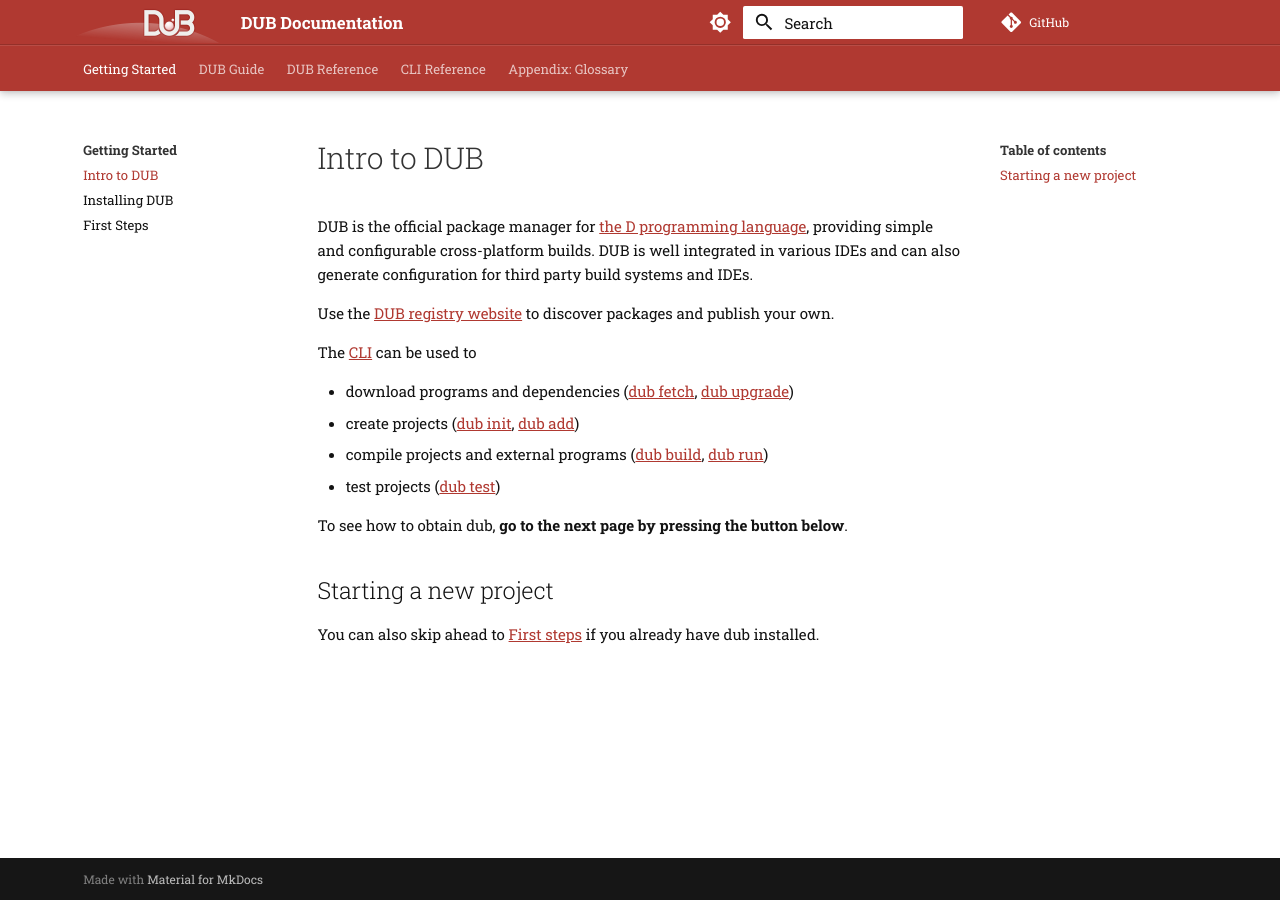
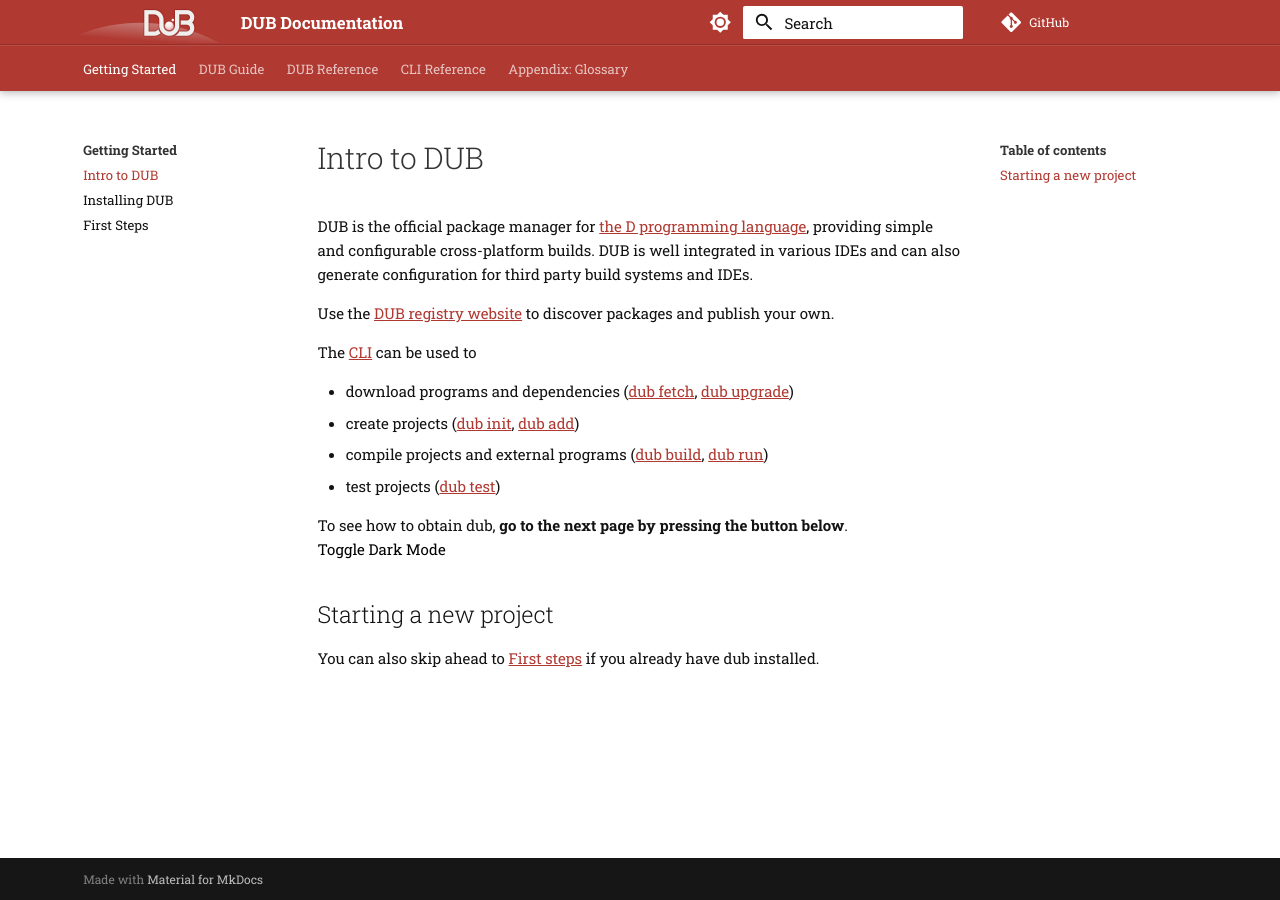
Before and after one commit to dlang/dub-docs, an MkDocs documentation site: the page built from docs/index.md, in a window 1280 px wide. Built offline with MkDocs 1.6.1 and Material for MkDocs 9.7.7, drawn with Linux system fonts in a browser that asks for light colours; comment, search, counter and statistics services are not loaded.

Commit message:
darkmode added

```diff
--- a/docs/index.md
+++ b/docs/index.md
@@ -10,6 +10,7 @@
 - test projects ([dub test](cli-reference/dub-test.md))
 
 To see how to obtain dub, **go to the next page by pressing the button below**.
+<button id="theme-toggle">Toggle Dark Mode</button>
 
 <!-- old docs anchors for index page, all link to first steps -->
 <a id="own-projects"></a>
@@ -20,3 +21,7 @@
 ## Starting a new project
 
 You can also skip ahead to [First steps](getting-started/first-steps.md) if you already have dub installed.
+
+
+<!-- Include the darkmode.js script -->
+<script src="/js/darkmode.js"></script>
--- /dev/null
+++ b/docs/js/darkmode.js
@@ -0,0 +1,22 @@
+document.addEventListener('DOMContentLoaded', function() {
+    const themeToggle = document.getElementById('theme-toggle');
+    const body = document.body;
+
+    // Check if dark mode was previously set
+    const storedTheme = localStorage.getItem('theme');
+    if (storedTheme === 'dark') {
+        body.classList.add('dark-theme');
+    }
+
+    // Event listener for toggling dark mode
+    themeToggle.addEventListener('click', function() {
+        body.classList.toggle('dark-theme');
+
+        // Save the user's theme preference in local storage
+        if (body.classList.contains('dark-theme')) {
+            localStorage.setItem('theme', 'dark');
+        } else {
+            localStorage.setItem('theme', 'light');
+        }
+    });
+});
--- a/docs/stylesheets/extra.css
+++ b/docs/stylesheets/extra.css
@@ -202,7 +202,22 @@
     mask-image: var(--md-admonition-icon--cli);
 }
 
+
+/* darkmode */
+/* Default (light) theme */
+/* body {
+    background-color: #fff;
+    color: #000;
+} */
+
+/* Dark theme */
+body.dark-theme {
+    background-color: #121212;
+    color: #fff;
+}
+
 /* install page OS icons */
+
 
 div.install {
     padding-left: 70px;
```
